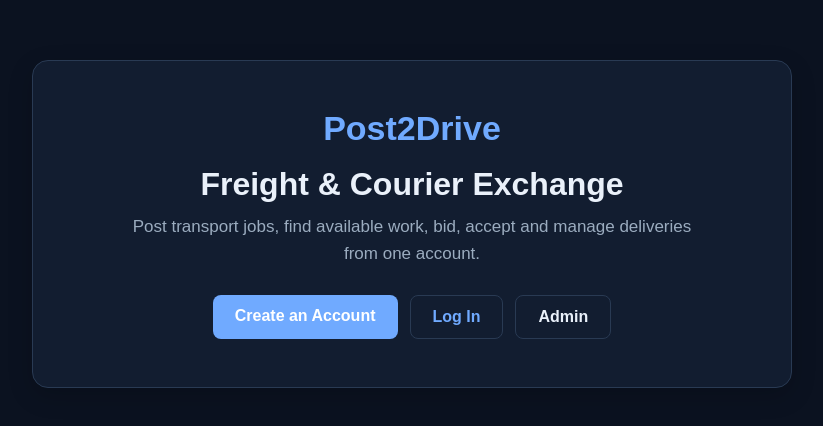
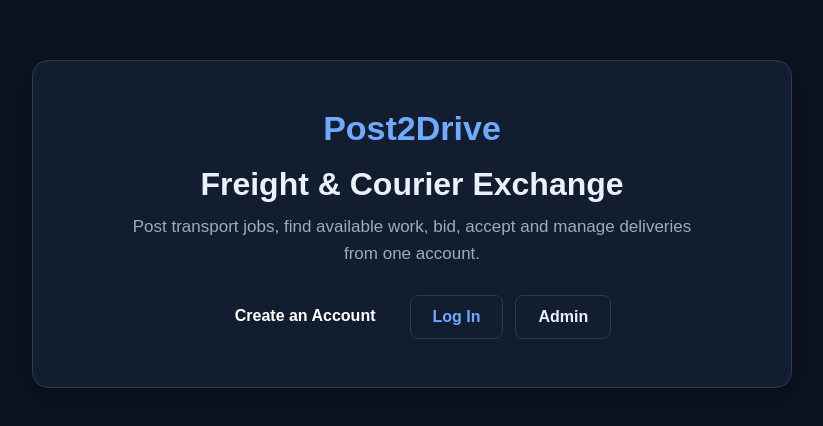
Before and after one commit to Post2Drive/post2drive-app, a Next.js app: page / in a window 1280 px wide. Shown: the part 144-570 px from the top of the page, without its empty margins (228-1051 px from the left). Built offline with nearby package versions, Linux system fonts and the light colour scheme; no server answers.

Commit message:
Normalize legacy light panels and navigation to global operations theme

```diff
--- a/app/globals.css
+++ b/app/globals.css
@@ -689,3 +689,24 @@ main .button-link-secondary:hover {
     background: var(--ops-panel);
   }
 }
+
+/* Normalize legacy inline light surfaces so older sections inherit the same theme. */
+main [style*="background:"],
+main [style*="background-color:"] {
+  background-color: var(--ops-panel) !important;
+  color: var(--ops-text);
+}
+main [style*="#fff"],
+main [style*="#FFF"],
+main [style*="#ffffff"],
+main [style*="#FFFFFF"],
+main [style*="white"] {
+  color: var(--ops-text);
+}
+header {
+  background: var(--ops-panel) !important;
+  border-color: var(--ops-border) !important;
+}
+.main-nav-link[style*="#EAF3FF"] {
+  background: #1a2b42 !important;
+}
```
